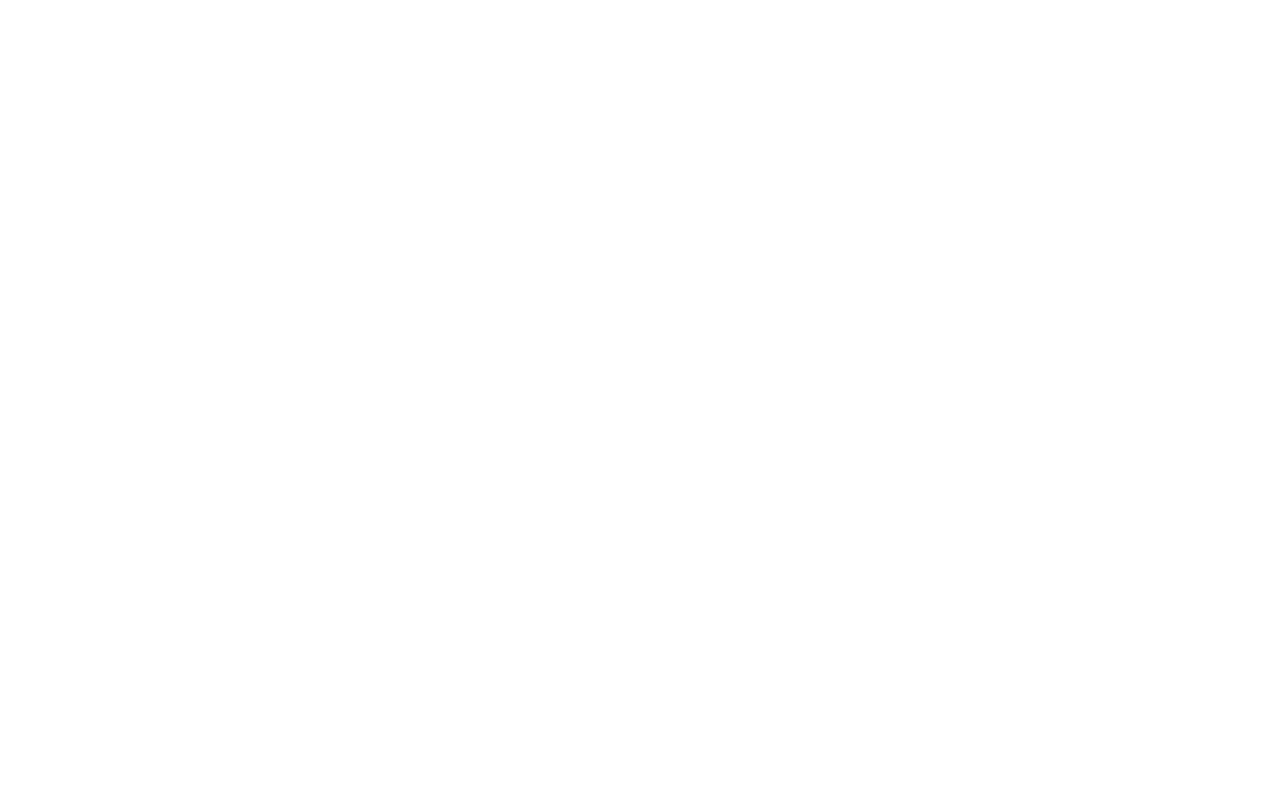
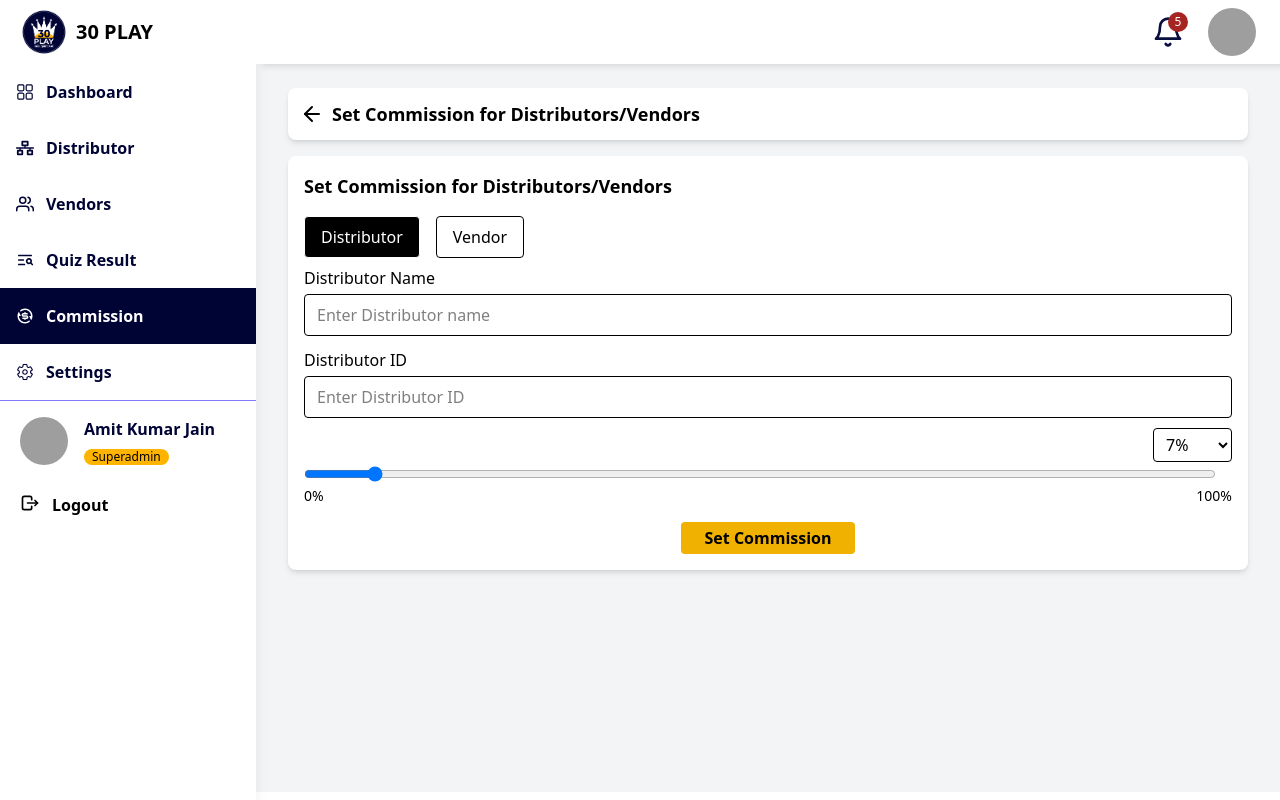
Before and after one commit to KaushalSoniii/lotteryy, a React (Vite) app: page /commission in a window 1280 px wide. Before the commit this address had no page. Built offline with nearby package versions, Linux system fonts and the light colour scheme; grey boxes are pictures that could not be loaded.

Commit message:
All files merged

```diff
--- a/src/components/global/AddEntityForm.jsx
+++ b/src/components/global/AddEntityForm.jsx
@@ -416,7 +416,7 @@
   });
 
   return (
-    <div className="flex pl-[20%] w-full mt-12">
+    <div className="flex pl-[20%] w-full mt-12 h-[90vh]">
       <Sidebar />
       <div className="flex-1 flex flex-col">
         <Header />
--- a/src/components/global/PagePath.jsx
+++ b/src/components/global/PagePath.jsx
@@ -16,7 +16,7 @@
 }) => {
 
   return (
-    <div className="flex pl-[20%] w-full mt-14 h-[30vh]">
+    <div className="flex pl-[20%] w-full mt-14 h-[92vh]">
             <Sidebar/>
             <div className="flex-1 flex flex-col">
                <Header/>
--- /dev/null
+++ b/src/pages/modules/commission/Commission.jsx
@@ -0,0 +1,197 @@
+import React, { useState } from "react";
+import { Formik, Form, Field, ErrorMessage } from "formik";
+import * as Yup from "yup";
+import { ArrowLeft, CheckCircle } from "lucide-react";
+import { useNavigate } from "react-router-dom";
+import Header from "../../../components/layouts/Header";
+import Sidebar from "../../../components/layouts/Sidebar";
+
+const Commission = () => {
+  const [activeTab, setActiveTab] = useState("Distributor");
+  const [percentage, setPercentage] = useState(7);
+  const [showSuccess, setShowSuccess] = useState(false);
+  const [submittedData, setSubmittedData] = useState(null);
+  const navigate = useNavigate();
+
+  const initialValues = {
+    name: "",
+    id: "",
+  };
+
+  const validationSchema = Yup.object({
+    name: Yup.string().required("Name is required"),
+    id: Yup.string().required("ID is required"),
+  });
+
+  const handleSubmit = (values, { resetForm }) => {
+    const data = { ...values, type: activeTab, percentage };
+    setSubmittedData(data);
+    setShowSuccess(true);
+    resetForm();
+
+    setTimeout(() => {
+      setShowSuccess(false);
+    }, 2500);
+  };
+
+  return (
+    <div className="flex pl-[20%] w-full mt-14 h-[92vh]">
+      <Sidebar />
+      <div className="flex-1 flex flex-col">
+        <Header />
+        <div className="flex-1 bg-gray-100 p-3 sm:p-6 lg:p-8 space-y-3">
+          {/* Header */}
+          <div className="flex items-center space-x-2 mb-4 bg-white shadow-md rounded-lg p-3 w-full">
+            <ArrowLeft
+              className="w-6 h-6 cursor-pointer"
+              onClick={() => navigate("/distributor")}
+            />
+            <h1 className="text-lg font-semibold">
+              Set Commission for Distributors/Vendors
+            </h1>
+          </div>
+
+          {/* Card */}
+          <div className="bg-white shadow-md rounded-lg p-4 w-full">
+            <div className="flex flex-col sm:flex-row justify-between items-start sm:items-center mb-4 gap-2">
+              <h2 className="text-lg font-semibold">
+                Set Commission for Distributors/Vendors
+              </h2>
+            </div>
+
+            {/* Tabs */}
+            <div className="flex mb-2 space-x-4">
+              {["Distributor", "Vendor"].map((tab) => (
+                <button
+                  key={tab}
+                  onClick={() => setActiveTab(tab)}
+                  className={`px-4 py-2 border rounded ${
+                    activeTab === tab
+                      ? "bg-black text-white"
+                      : "bg-white text-black"
+                  }`}
+                >
+                  {tab}
+                </button>
+              ))}
+            </div>
+
+            {/* Formik */}
+            <Formik
+              initialValues={initialValues}
+              validationSchema={validationSchema}
+              onSubmit={handleSubmit}
+            >
+              {() => (
+                <Form className="space-y-3">
+                  {/* Name */}
+                  <div>
+                    <label className="mb-1 flex flex-col sm:flex-row items-start sm:items-center gap-2">
+                      {activeTab} Name
+                    </label>
+                    <Field
+                      type="text"
+                      name="name"
+                      placeholder={`Enter ${activeTab} name`}
+                      className="w-full px-3 py-2 border rounded"
+                    />
+                    <ErrorMessage
+                      name="name"
+                      component="div"
+                      className="text-red-500 text-sm"
+                    />
+                  </div>
+
+                  {/* ID */}
+                  <div>
+                    <label className="mb-1 flex flex-col sm:flex-row items-start sm:items-center gap-2">
+                      {activeTab} ID
+                    </label>
+                    <Field
+                      type="text"
+                      name="id"
+                      placeholder={`Enter ${activeTab} ID`}
+                      className="w-full px-3 py-2 border rounded"
+                    />
+                    <ErrorMessage
+                      name="id"
+                      component="div"
+                      className="text-red-500 text-sm"
+                    />
+                  </div>
+
+                  {/* Slider */}
+                  <div className="mt-12">
+                    <div className="flex items-center space-x-4 relative">
+                      <input
+                        type="range"
+                        min={0}
+                        max={100}
+                        value={percentage}
+                        onChange={(e) =>
+                          setPercentage(Number(e.target.value))
+                        }
+                        className="w-full"
+                      />
+                      <select
+                        className="border px-2 py-1 rounded absolute right-0 bottom-5"
+                        value={percentage}
+                        onChange={(e) =>
+                          setPercentage(Number(e.target.value))
+                        }
+                      >
+                        {[...Array(101).keys()].map((val) => (
+                          <option key={val} value={val}>
+                            {val}%
+                          </option>
+                        ))}
+                      </select>
+                    </div>
+                    <div className="flex justify-between text-sm mt-1">
+                      <span className="text-black font-medium">0%</span>
+                      <span className="text-black font-medium">100%</span>
+                    </div>
+                  </div>
+
+                  {/* Submit Button */}
+                  <div className="text-center mt-4">
+                    <button
+                      type="submit"
+                      className="bg-yellow-500 hover:bg-yellow-600 text-black font-semibold px-6 py-1 rounded"
+                    >
+                      Set Commission
+                    </button>
+                  </div>
+                </Form>
+              )}
+            </Formik>
+          </div>
+        </div>
+      </div>
+
+      {/* Success Popup */}
+      {showSuccess && submittedData && (
+        <div className="fixed inset-0 z-50 flex items-center justify-center bg-opacity-40">
+          <div className="bg-white rounded-lg p-6 w-11/12 max-w-sm text-center shadow-lg">
+            <CheckCircle className="text-yellow-500 w-12 h-12 mx-auto mb-4" />
+            <p className="font-medium">
+              {submittedData.type} {submittedData.name} (ID:{" "}
+              {submittedData.id}) commission of {submittedData.percentage}% set successfully.
+            </p>
+            <button
+              onClick={() => {
+                setShowSuccess(false);
+                navigate(-1);
+              }}
+              className="mt-4 px-4 py-2  text-white rounded hover:bg-gray-800"
+            >
+              Close
+            </button>
+          </div>
+        </div>
+      )}
+    </div>
+  );
+};
+
+export default Commission;
--- a/src/routes/PublicRoute.jsx
+++ b/src/routes/PublicRoute.jsx
@@ -10,6 +10,7 @@
 import SettingsDetailPage from "../pages/modules/settings/SettingsDetailPage.jsx";
 import AddEntityForm from "../components/global/AddEntityForm.jsx";
 import Vendor from "../pages/modules/vendor/Vendor.jsx";
+import Commission from "../pages/modules/commission/Commission.jsx";
 
 const PublicRoute = () => {
   const [activeTab, setActiveTab] = useState("/");
@@ -32,6 +33,7 @@
       <Route path="/add-distributor" element={<AddEntityForm />} />
       <Route path="/add-vendor" element={<AddEntityForm />} />
       <Route path="/vendors" element={<Vendor />} />
+      <Route path="/commission" element={<Commission />} />
       <Route path="/settings" element={<Settings />} />
       <Route path="/settings/:section" element={<SettingsDetailPage />} />
     </Routes>
```
